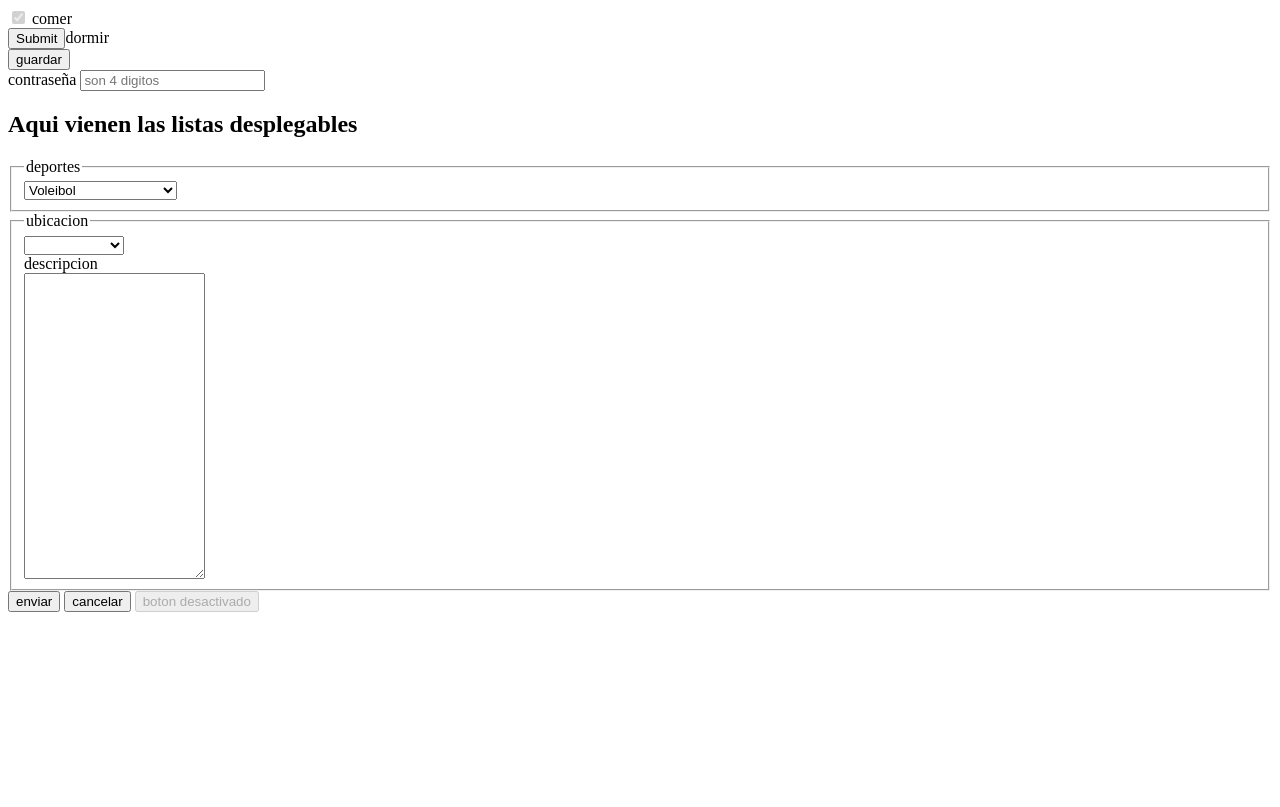
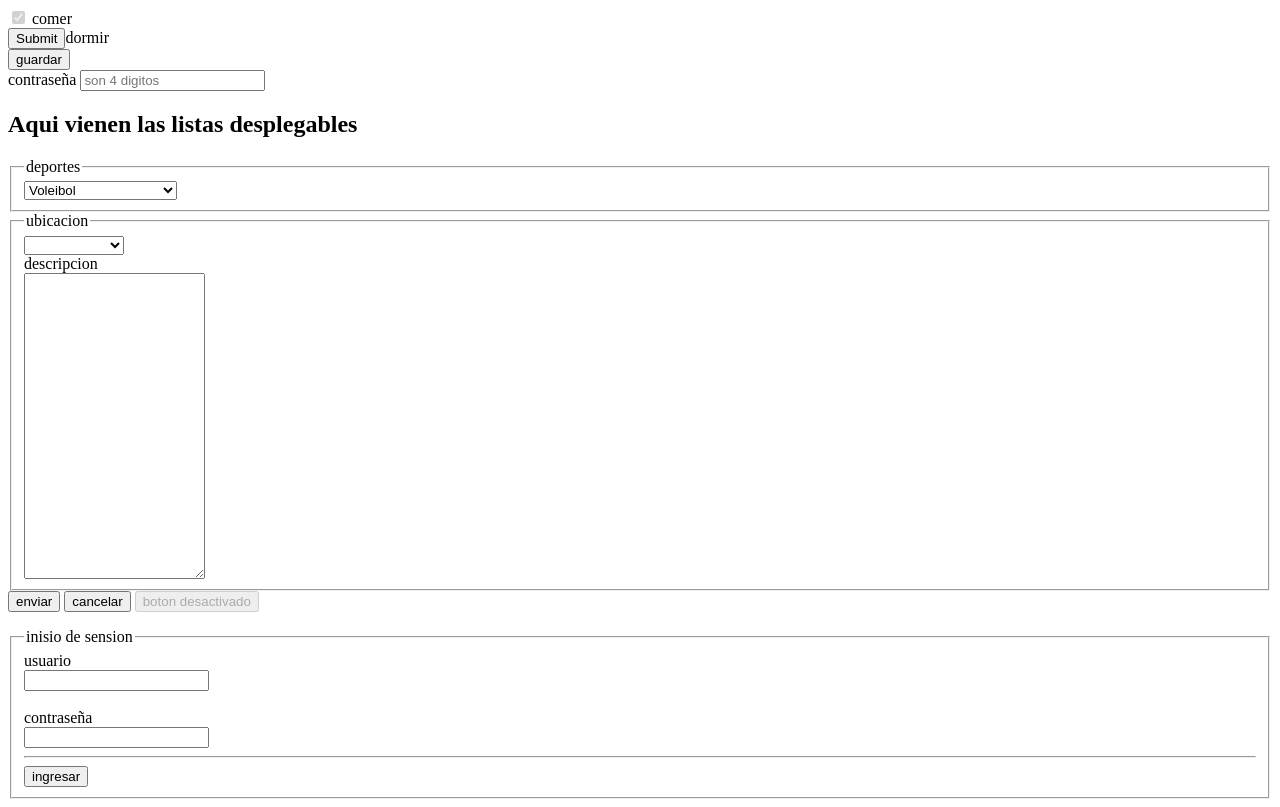
Before and after one commit to deysi08gomez/web-noche1, a plain HTML site: page formularios.html in a window 1280 px wide. Drawn offline with Linux system fonts and the light colour scheme.

Commit message:
agregamos un inicio de sesion en formularios.html

```diff
--- a/formularios.html
+++ b/formularios.html
@@ -46,5 +46,16 @@
    <input type="reset" value="cancelar">
    <input type="button" value="boton desactivado" disabled>
     </form>
+    <form action="" method="post"></form>
+    <fieldset>
+        <legend>inisio de sension</legend>
+        <label for="">usuario</label><br>
+        <input type="text" value="" id="user" required>
+        <br><br>
+        <label for="clave">contraseña</label><br>
+<input type="password" id="clave" required value="" autocomplete="">
+<hr>
+<button type="submit">ingresar</button>
+    </fieldset>
 </body>
 </html>
```
